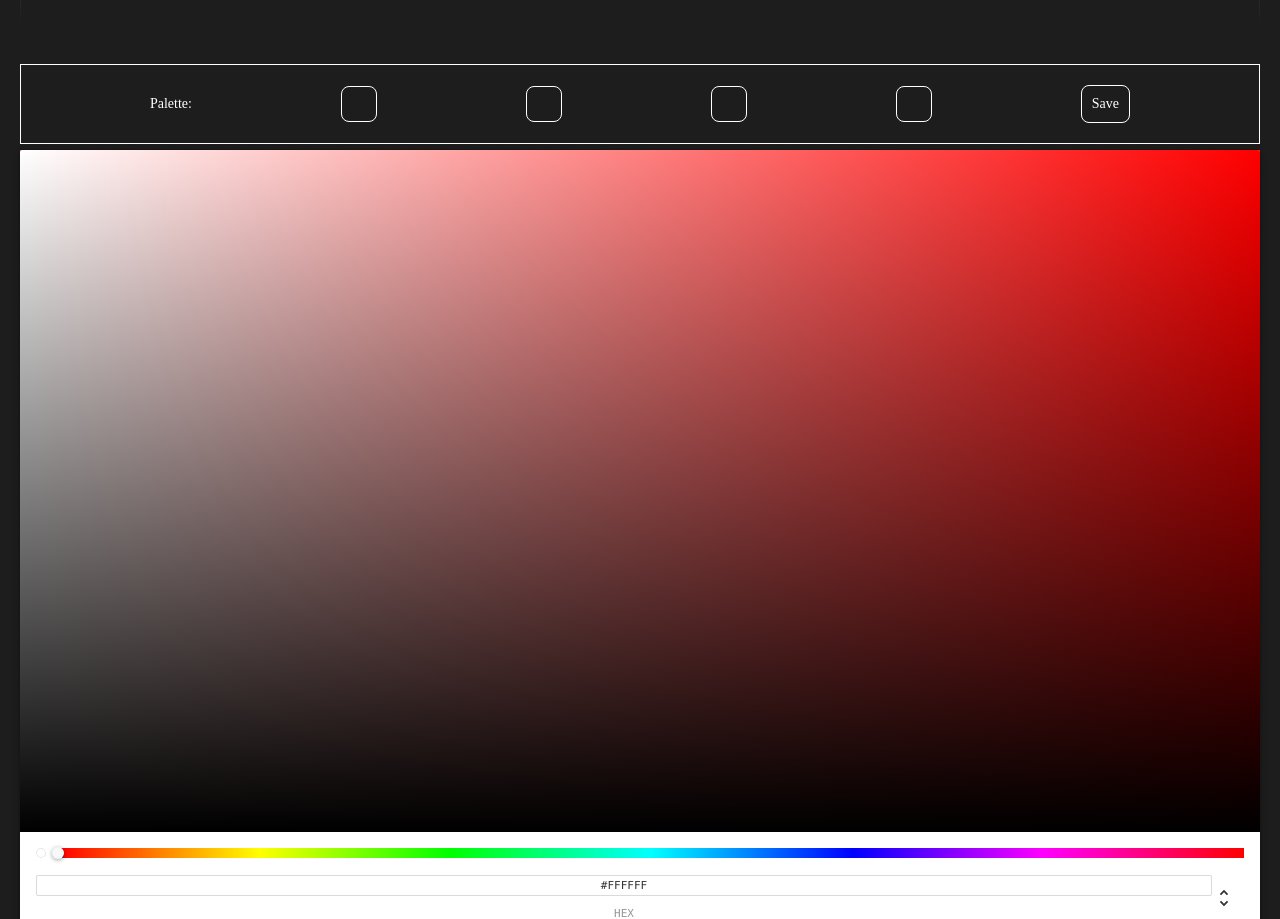
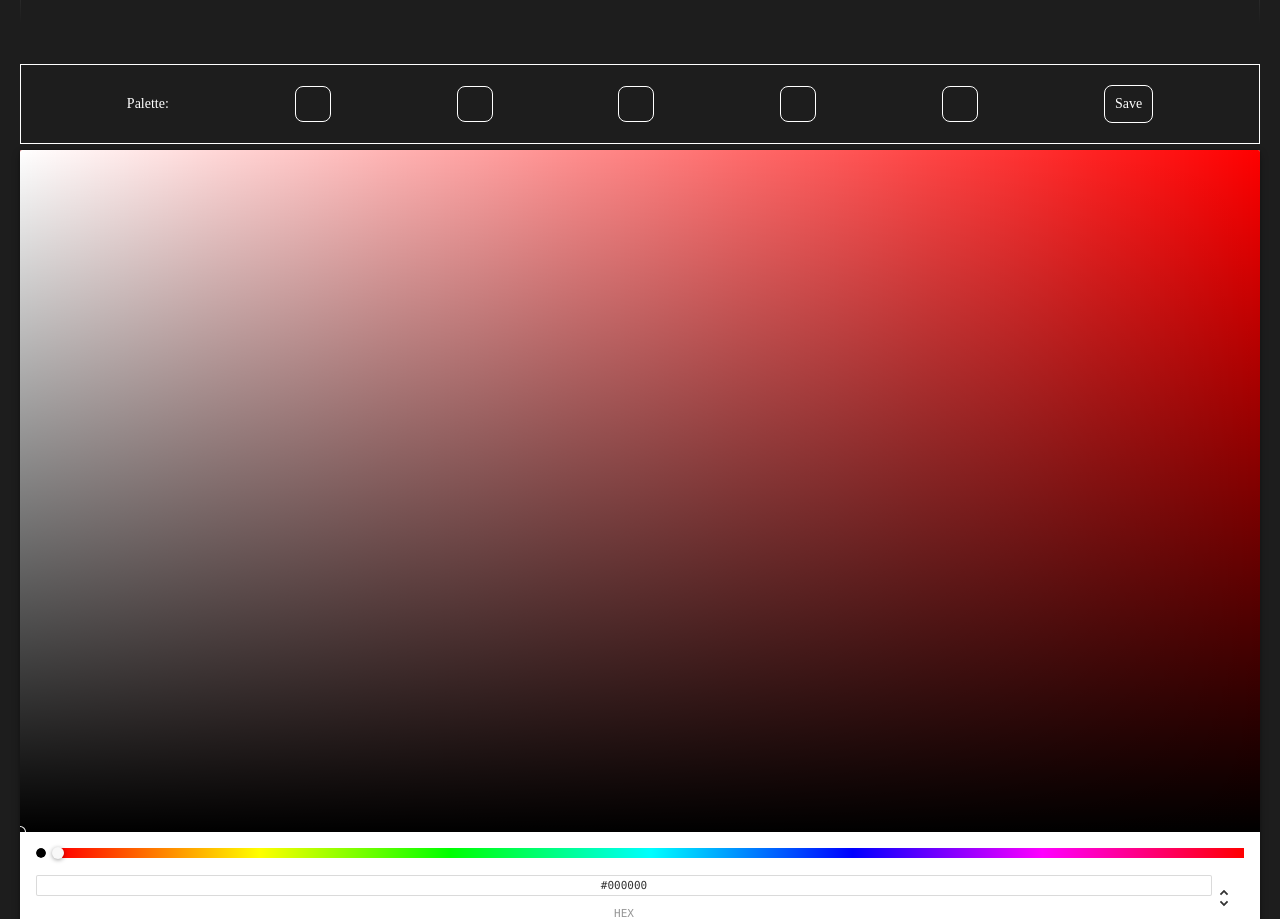
Before and after one commit to wuerion/Tools-React, a React (Vite) app: page /colorPage in a window 1280 px wide. Shown: the part 1854-2773 px from the top of the page. Built offline with nearby package versions, Linux system fonts and the light colour scheme; a web font is replaced by a local one.

Commit message:
corrige el estado del selector de color y actualiza el manejo de paletas

```diff
--- a/src/components/SubComponents/ColorPage/Palettes/ColorPiker.jsx
+++ b/src/components/SubComponents/ColorPage/Palettes/ColorPiker.jsx
@@ -4,14 +4,14 @@ import { ChromePicker } from "react-color";
 function ColorPiker() {
   const [color, setColor] = useState("#FFFFFF"); // Estado del color seleccionado
 
-  const [piker, setPiker] = useState(false);
+  const [piker, setPiker] = useState(null);
 
   const handleChange = (newColor) => {
     setColor(newColor.hex); // Actualiza el estado con el nuevo color en formato hexadecimal
   };
 
   React.useEffect(() => {
-    if (piker) {
+    if (piker !== null) {
       document.body.style.overflow = "hidden"; // Desactiva el scroll
     } else {
       document.body.style.overflow = ""; // Reactiva el scroll
@@ -26,11 +26,11 @@ function ColorPiker() {
     <div>
       <div className="flex justify-evenly items-center gap-5 border border-white py-5 text-white">
         <p>Palette:</p>
-        {[0, 1, 2, 3].map((index) => (
+        {[0, 1, 2, 3, 4].map((index) => (
           <div
             key={index}
             className="w-9 h-9 rounded-lg border border-white"
-            style={{ backgroundColor: color[index] || "#FFFFFF" }}
+            style={{ backgroundColor: color[index] || "" }}
             onClick={() => setPiker(index)} // Cambia el estado de `piker` al índice del div seleccionado
           ></div>
         ))}
@@ -38,7 +38,8 @@ function ColorPiker() {
           className="border rounded-lg py-2 px-2.5"
           onClick={() => {
             handleSavePalette(color);
-            setColor(["#FFFFFF", "#FFFFFF", "#FFFFFF", "#FFFFFF"]);
+            setColor(["", "", "", "", ""]);
+            setPiker(null);
           }} // Llamamos a la función para guardar
         >
           Save
@@ -48,7 +49,7 @@ function ColorPiker() {
       <div className="w-[100%] mt-1.5 flex justify-center items-center">
         <div className="w-full">
           <ChromePicker
-            color={color[piker] || "#FFFFFF"}
+            color={color[piker] || ""}
             onChange={(newColor) => {
               setColor((prevColors) => {
                 const updatedColors = [...prevColors];
@@ -73,7 +74,7 @@ function ColorPiker() {
 // Guardar la paleta en el localStorage
 function saveToLocalStorage(palette) {
   const savedPalettes = JSON.parse(localStorage.getItem("palettes")) || [];
-  savedPalettes.push(palette);
+  savedPalettes.unshift(palette);
   localStorage.setItem("palettes", JSON.stringify(savedPalettes));
 }
 
@@ -97,19 +98,23 @@ function loadFromLocalStorage() {
         },
         createElement("div", {
           className: "w-9 h-9 rounded-lg",
-          style: { backgroundColor: color[0] || "#FFFFFF" },
+          style: { backgroundColor: color[0] || "" },
         }),
         createElement("div", {
           className: "w-9 h-9 rounded-lg",
-          style: { backgroundColor: color[1] || "#FFFFFF" },
+          style: { backgroundColor: color[1] || "" },
         }),
         createElement("div", {
           className: "w-9 h-9 rounded-lg",
-          style: { backgroundColor: color[2] || "#FFFFFF" },
+          style: { backgroundColor: color[2] || "" },
         }),
         createElement("div", {
           className: "w-9 h-9 rounded-lg",
-          style: { backgroundColor: color[3] || "#FFFFFF" },
+          style: { backgroundColor: color[3] || "" },
+        }),
+        createElement("div", {
+          className: "w-9 h-9 rounded-lg",
+          style: { backgroundColor: color[4] || "" },
         })
       )
     );
```
